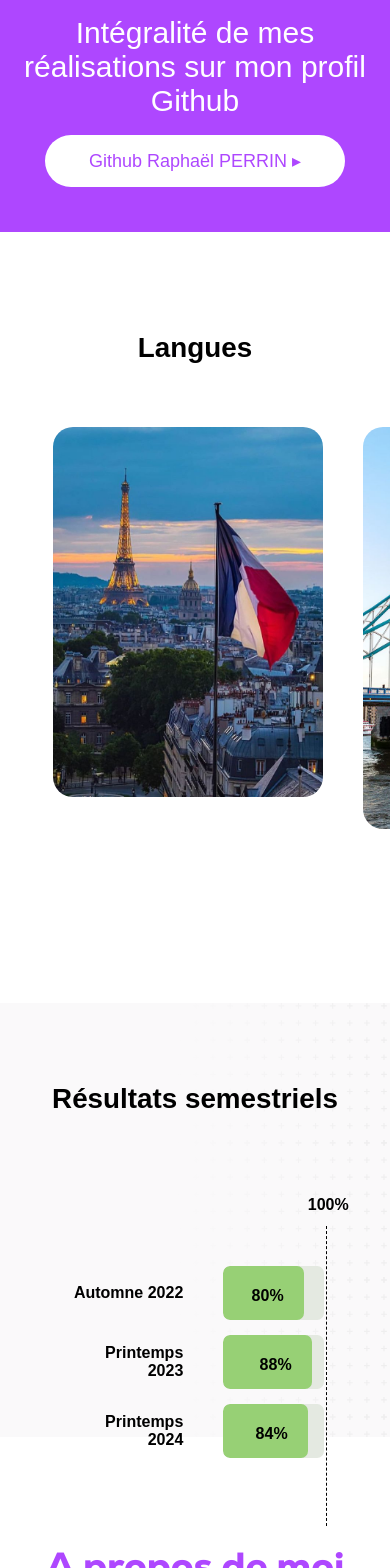
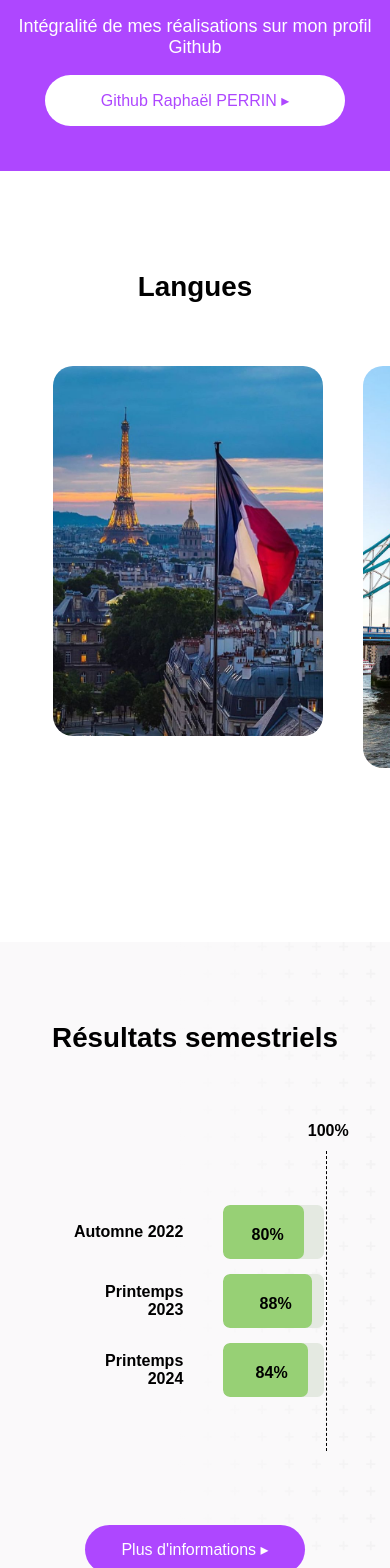
Before and after one commit to DynaTiuM/Portfolio, a React (Create React App) app: page / in a window 390 px wide. Shown: the part 5620-7188 px from the top of the page. Built offline with nearby package versions, Linux system fonts and the light colour scheme; a web font is replaced by a local one.

Commit message:
feat: GPA & Github responsive

```diff
--- a/src/components/GPA/GPA.css
+++ b/src/components/GPA/GPA.css
@@ -53,12 +53,12 @@
     height: 300px;
     position: absolute;
     right: -3px;
-    top: -40px;
+    top: -54px;
 }
 
 .HundredPercent {
     position: absolute;
     right: -25px;
-    top: -70px;
+    top: -83px;
     text-align: right;
 }
--- a/src/components/GPAButton/GPAButton.css
+++ b/src/components/GPAButton/GPAButton.css
@@ -1,17 +1,9 @@
 .GPAButton {
-    font-size: 18px;
+    font-size: clamp(16px, 3vw, 18px)!important;
     background-color: var(--purple);
     color: var(--background-color);
-    min-width: 18%;
+    width: calc(200px + 5vw);
     padding: 15px 0;
     border-radius: 40px;
     margin: 0;
 }
-
-
-
-@media (max-width: 1256px) {
-    .GPAButton {
-        min-width: 35%;
-    }
-}
--- a/src/components/GithubButton/GithubButton.css
+++ b/src/components/GithubButton/GithubButton.css
@@ -1,9 +1,23 @@
 .GithubButton {
-    font-size: 18px;
+    font-size: clamp(16px, 3vw, 18px)!important;
     color: var(--purple);
     background: var(--background-color);
     width: 300px;
     padding: 15px 0;
     border-radius: 40px;
     margin: 0;
+    cursor: pointer;
+
+    box-sizing: border-box;
+    border: 1px solid transparent;
+
+    transition: 0.3s ease-in-out;
 }
+
+.GithubButton:hover {
+    scale: 1.03;
+
+    color: var(--background-color);
+    background: none;
+    border: 1px solid var(--background-color);
+}
--- a/src/pages/Projects/Projects.css
+++ b/src/pages/Projects/Projects.css
@@ -40,6 +40,11 @@
 }
 
 .ProjectsMoreText {
-    font-size: 30px;
+    font-size: clamp(18px, 3vw, 30px)!important;
     margin: 0;
 }
+
+.Href {
+    text-decoration: none;
+    color: inherit;
+}
--- a/src/pages/Projects/Projects.tsx
+++ b/src/pages/Projects/Projects.tsx
@@ -58,7 +58,9 @@ export default function Projects() {
         <div className={"PurpleBackground"}>
             <div className={"FlexColumn"} style = {{gap: '17px'}}>
                 <p className={"ProjectsMoreText"}>Intégralité de mes réalisations sur mon profil Github</p>
-                <GithubButton text={"Github Raphaël PERRIN   ▸"}/>
+                <a className={"Href"} href={"https://github.com/DynaTiuM"} target="_blank" rel="noopener noreferrer">
+                    <GithubButton text={"Github Raphaël PERRIN   ▸"}/>
+                </a>
             </div>
         </div>
 
--- a/src/pages/Results/Results.css
+++ b/src/pages/Results/Results.css
@@ -1,3 +1,9 @@
+.ResultsBackground {
+    background-color: var(--gray-background);
+    height: 690px;
+    z-index: -1;
+}
+
 .PlusBackground {
     background-size: cover;
     background-image: url('../../assets/images/backgrounds/plus.svg');
--- a/src/pages/Results/Results.tsx
+++ b/src/pages/Results/Results.tsx
@@ -4,21 +4,16 @@ import './Results.css';
 import GPA from "../../components/GPA/GPA";
 import { GPAProps } from "../../models/GPA";
 import GPAButton from "../../components/GPAButton/GPAButton";
-
-const gpas: GPAProps[] = [
-    { date: 'Automne 2022', value: 80, index: 0 },
-    { date: 'Printemps 2023', value: 88, index: 1 },
-    { date: 'Printemps 2024', value: 84, index: 2 },
-];
+import {getGPAS} from "../../services/gpas";
 
 export default function Results() {
     return (
-        <div className="GrayBackground">
+        <div className="ResultsBackground">
             <div className="ResultsTitle">
                 <Subtitle subtitle="Résultats semestriels" />
             </div>
             <div className="GPAList">
-                {gpas.map((gpa: GPAProps, index: number) => (
+                {getGPAS().map((gpa: GPAProps, index: number) => (
                     <GPA key={index} date={gpa.date} value={gpa.value} index={gpa.index} />
                 ))}
             </div>
--- /dev/null
+++ b/src/services/gpas.ts
@@ -0,0 +1,9 @@
+import {GPAProps} from "../models/GPA";
+
+export const getGPAS = (): GPAProps[] => {
+    return [
+        { date: 'Automne 2022', value: 80, index: 0 },
+        { date: 'Printemps 2023', value: 88, index: 1 },
+        { date: 'Printemps 2024', value: 84, index: 2 },
+    ];
+}
```
